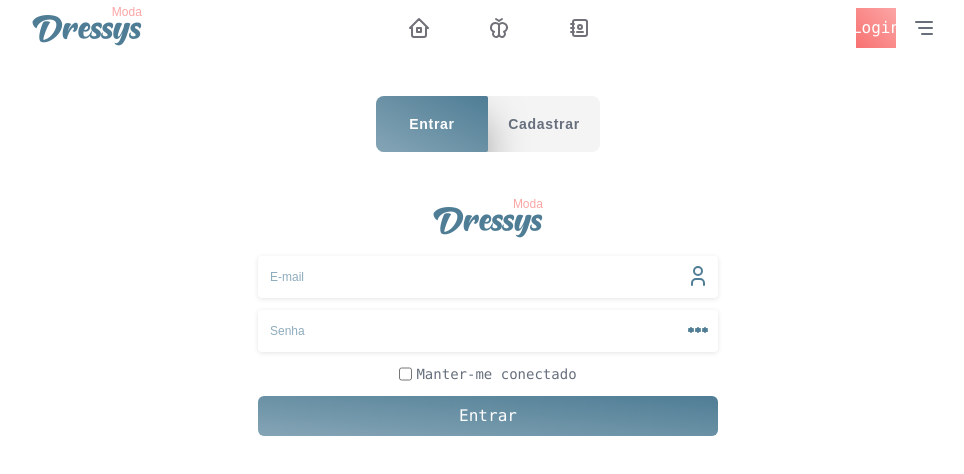
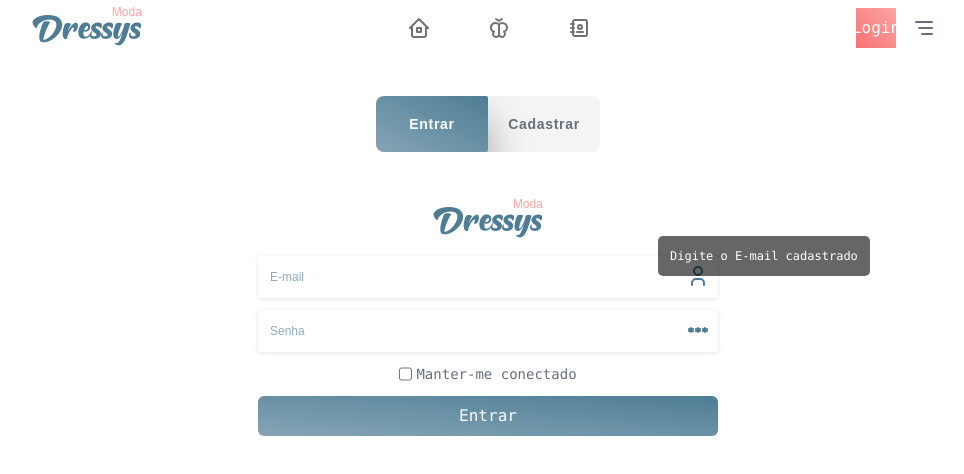
Before and after one commit to Indicattis/dressys_web, a Next.js app: page / in a window 1280 px wide. Both pictures are taken after a click on the element 850 px from the left and 276 px from the top of the page. Shown: the top 474 px of the page, without its empty margins (152-1116 px from the left). Built offline with nearby package versions, Linux system fonts and the light colour scheme.

Commit message:
FE Tooltip added

```diff
--- a/components/access/access-login/index.tsx
+++ b/components/access/access-login/index.tsx
@@ -7,6 +7,7 @@ import { client_login } from "@/data/contexts/client";
 import { useUserToken } from "@/data/hooks/useSession";
 import { ToastContainer, toast } from 'react-toastify';
 import 'react-toastify/dist/ReactToastify.css';
+import TooltipComponent from "@/layout/tooltip";
 
 export default function AccessLoginComponent() {
     const {UserLoged, UserName} = useUserToken();
@@ -46,9 +47,9 @@ export default function AccessLoginComponent() {
                 {...register("client_mail", {
                     required: "Este campo é obrigatório",
                 })}/>
-                <div className={`_input_icon`}>
+                <TooltipComponent description="Digite o E-mail cadastrado"  className={`_input_icon`}>
                     <IconUser></IconUser>
-                </div>
+                </TooltipComponent>
             </motion.div>
 
             <motion.div
@@ -65,9 +66,9 @@ export default function AccessLoginComponent() {
                 {...register("client_password", {
                     required: "Este campo é obrigatório",
                 })}/>
-                <div className={`_input_icon`}>
+                <TooltipComponent description="Digite a sua Senha"  className={`_input_icon`}>
                     <IconPassword></IconPassword>
-                </div>
+                </TooltipComponent>
             </motion.div>
             <motion.div
                 initial={{ opacity: 0, scale: 0 }}
--- a/components/access/access-sign/index.tsx
+++ b/components/access/access-sign/index.tsx
@@ -30,6 +30,7 @@ import {
 } from "@/utils/formatter";
 import ProgressBarDefault from "@/layout/progressbar_levels";
 import { IconLockCheck } from "@tabler/icons-react";
+import TooltipComponent from "@/layout/tooltip";
 
 export default function AccessSignComponent() {
     const { register, handleSubmit } = useForm<ClientDTO>();
@@ -79,9 +80,9 @@ export default function AccessSignComponent() {
                         required: "Este campo é obrigatório",
                     })}
                 />
-                <div className={`_input_icon_2`}>
+                <TooltipComponent description="Nome Completo (obrigatório)" className={`_input_icon_2`}>
                     <IconWriting></IconWriting>
-                </div>
+                </TooltipComponent>
             </motion.div>
             <motion.div
                 className={`_input_wide`}
@@ -104,9 +105,9 @@ export default function AccessSignComponent() {
                             : "focus:text-green-500"
                     }`}
                 />
-                <div className={`_input_icon_2`}>
+                <TooltipComponent description="E-mail (obrigatório)" className={`_input_icon_2`}>
                     <IconUser></IconUser>
-                </div>
+                </TooltipComponent>
             </motion.div>
             {mailErrorMessage && (
                 <div
@@ -183,7 +184,7 @@ export default function AccessSignComponent() {
                 initial={{ opacity: 0, scale: 0 }}
                 animate={{ opacity: 1, scale: 1 }}
                 exit={{ opacity: 0, scale: 0 }}
-                transition={{ delay: 0.7 }}
+                transition={{ delay: 0.5 }}
             >
                 <input
                     onChange={(event) => handlePhoneChange(event, setPhone)}
@@ -193,9 +194,9 @@ export default function AccessSignComponent() {
                     required
                     className={`_input`}
                 />
-                <div className={`_input_icon_2`}>
+                <TooltipComponent description="Celular / Whatsapp (obrigatório)" className={`_input_icon_2`}>
                     <IconPhone></IconPhone>
-                </div>
+                </TooltipComponent>
             </motion.div>
 
             <motion.div
@@ -203,7 +204,7 @@ export default function AccessSignComponent() {
                 initial={{ opacity: 0, scale: 0 }}
                 animate={{ opacity: 1, scale: 1 }}
                 exit={{ opacity: 0, scale: 0 }}
-                transition={{ delay: 0.9 }}
+                transition={{ delay: 0.7 }}
             >
                 <input
                     onChange={(event) => handleDateChange(event, setBirth)}
@@ -213,16 +214,16 @@ export default function AccessSignComponent() {
                     className={`_input`}
                     value={birth}
                 />
-                <div className={`_input_icon_2`}>
+                <TooltipComponent description="Aniversário (obrigatório)" className={`_input_icon_2`}>
                     <IconCalendarMonth></IconCalendarMonth>
-                </div>
+                </TooltipComponent>
             </motion.div>
             <motion.div
                 className={`_input_wide flex w-full`}
                 initial={{ opacity: 0, scale: 0 }}
                 animate={{ opacity: 1, scale: 1 }}
                 exit={{ opacity: 0, scale: 0 }}
-                transition={{ delay: 1.1 }}
+                transition={{ delay: .9 }}
             >
                 <div className="w-full">
                 <ProgressBarDefault color={passErrorMessage}></ProgressBarDefault>
@@ -257,7 +258,7 @@ export default function AccessSignComponent() {
                 initial={{ opacity: 0, scale: 0 }}
                 animate={{ opacity: 1, scale: 1 }}
                 exit={{ opacity: 0, scale: 0 }}
-                transition={{ delay: 1.3 }}
+                transition={{ delay: 1.1 }}
             >
                 <input
                     onChange={(event) =>
@@ -273,16 +274,16 @@ export default function AccessSignComponent() {
                     required
                     className={`_input`}
                 />
-                <div className={`_input_icon_2`}>
+                <TooltipComponent description="Senha (obrigatório)" className={`_input_icon_2`}>
                     <IconPassword></IconPassword>
-                </div>
+                </TooltipComponent>
             </motion.div>
             <motion.div
                 className={`_input_wide`}
                 initial={{ opacity: 0, scale: 0 }}
                 animate={{ opacity: 1, scale: 1 }}
                 exit={{ opacity: 0, scale: 0 }}
-                transition={{ delay: 1.5 }}
+                transition={{ delay: 1.3 }}
             >
                 <input
                     onChange={(event) =>
@@ -297,16 +298,16 @@ export default function AccessSignComponent() {
                     className={`_input`}
                     required
                 />
-                <div className={`_input_icon_2`}>
+                <TooltipComponent description="Confirmação de Senha (obrigatório)" className={`_input_icon_2`}>
                     <IconPassword></IconPassword>
-                </div>
+                </TooltipComponent>
             </motion.div>
 
             <motion.div
                 initial={{ opacity: 0, scale: 0 }}
                 animate={{ opacity: 1, scale: 1 }}
                 exit={{ opacity: 0, scale: 0 }}
-                transition={{ delay: 1.7 }}
+                transition={{ delay: 1.5 }}
                 className="w-full"
             >
                 <DefaultButton
--- /dev/null
+++ b/layout/tooltip/index.tsx
@@ -0,0 +1,58 @@
+import React, { useState, useRef, useEffect } from "react";
+import { motion } from "framer-motion";
+interface TooltipProps {
+    description: string;
+    children: React.ReactNode;
+    className?: string;
+}
+
+export default function TooltipComponent({ description, children, className }: TooltipProps) {
+    const [isOpen, setIsOpen] = useState<boolean>(false);
+    const tooltipRef = useRef<HTMLDivElement>(null);
+
+    const toggleTooltip = () => {
+        setIsOpen(!isOpen);
+    };
+
+    const handleClickOutside = (event: MouseEvent) => {
+        if (tooltipRef.current && !tooltipRef.current.contains(event.target as Node)) {
+            setIsOpen(false);
+        }
+    };
+
+    useEffect(() => {
+        document.addEventListener("mousedown", handleClickOutside);
+        return () => {
+            document.removeEventListener("mousedown", handleClickOutside);
+        };
+    }, []);
+
+    return (
+        <div className={className + " cursor-pointer"} onClick={toggleTooltip} ref={tooltipRef}>
+            {children}
+            {isOpen && (
+                <motion.div
+
+                initial={{ opacity: 0, scale: 0 }}
+                animate={{ opacity: 1, scale: 1 }}
+                exit={{ opacity: 0, scale: 0 }}
+                transition={{ delay: 0.1 }}
+                    className="text-xs font-mono text-nowrap"
+                    style={{
+                        position: "absolute",
+                        top: "-50%",
+                        left: "-50%",
+                        transform: "translateX(-50%)",
+                        backgroundColor: "rgba(0, 0, 0, 0.6)",
+                        color: "#fff",
+                        padding: "0.75rem",
+                        borderRadius: "5px",
+                        zIndex: 9999,
+                    }}
+                >
+                    {description}
+                </motion.div>
+            )}
+        </div>
+    );
+}
```
